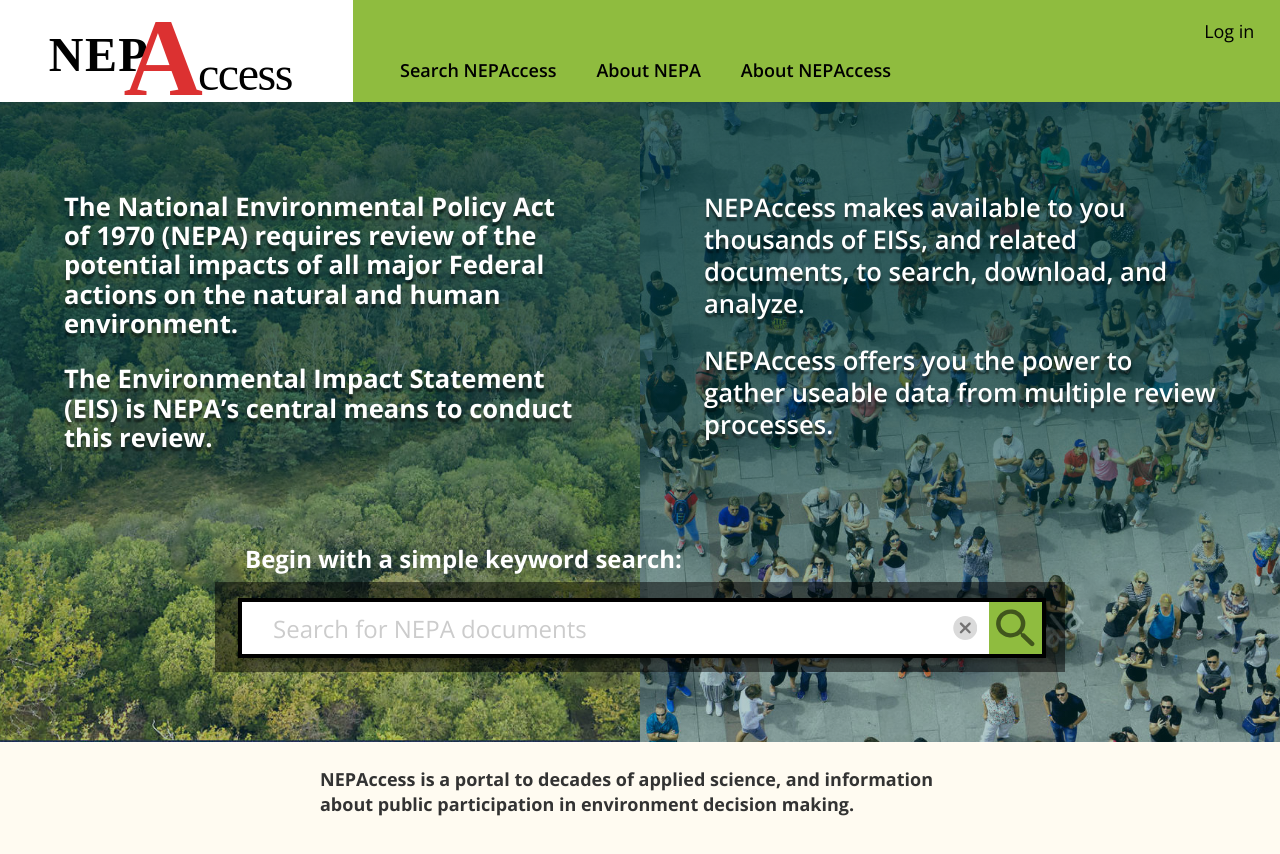
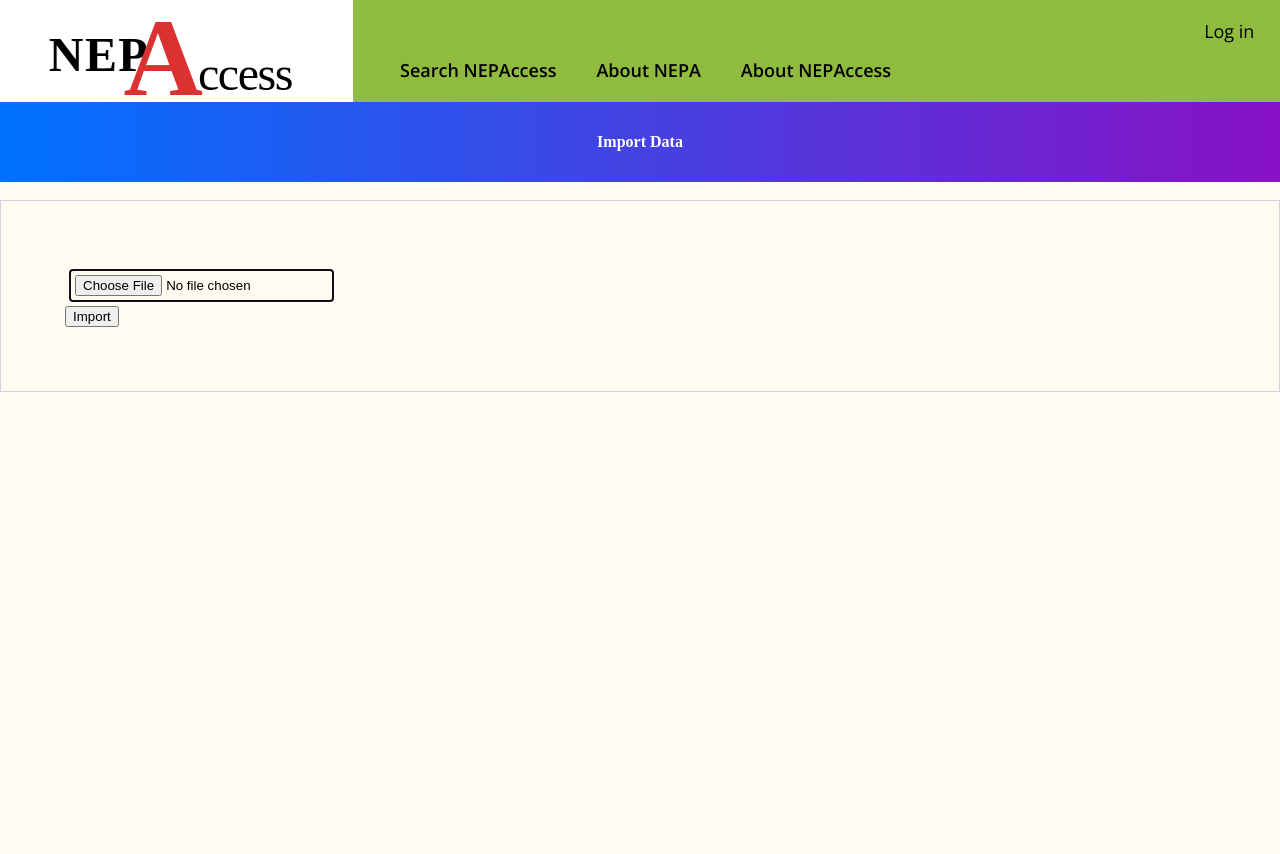
Before and after one commit to GeorgeMSchaffer/nepaccessFront, a React (Create React App) app: page /importer in a window 1280 px wide. Shown: the top 854 px of the page. Built offline with nearby package versions, Linux system fonts and the light colour scheme; no server answers.

Commit message:
Importer component created for uploading a file

```diff
--- /dev/null
+++ b/src/Importer.js
@@ -0,0 +1,175 @@
+import React from 'react';
+import axios from 'axios';
+import Globals from './globals';
+
+class Importer extends React.Component {
+
+
+    constructor(props) {
+        super(props);
+        this.state = {
+            networkError: '',
+            successLabel: '',
+            disabled: false,
+            file: null,
+            title: '',
+            filename: ''
+        };
+    }
+
+
+    // onChange = (evt) => {
+    //     const name = evt.target.name;
+    //     const value = evt.target.value;
+
+    //     this.setState( prevState =>
+    //     {
+    //         const updatedEmail = prevState.resetEmail;
+    //         updatedEmail[name] = value;
+    //         return {
+    //             resetEmail: updatedEmail
+    //         }
+    //     });
+    // }
+
+    onFileChange = (evt) => {
+        this.setState({
+            title: '', /** TODO: Add this component to record details modal and we can save it for the ID or title of that,
+                        creating a link between metadata, file data, otherwise can create a new record with a new unique title and potentially more metadata **/
+            file: evt.target.files[0],
+            filename: evt.target.files[0].name // includes extension
+        });
+    }
+
+    onKeyUp = (evt) => {
+        if(evt.keyCode ===13){
+            evt.preventDefault();
+            this.importFile();
+        }
+    }
+
+    validated = () => {
+        let valid = false;
+        let labelValue = "";
+
+        if(!this.state.file){
+            labelValue = "No file";
+        } else {
+            valid = true;
+        }
+
+        this.setState({successLabel: labelValue});
+        return valid;
+    }
+
+
+    importFile = () => {
+        if(!this.validated()) {
+            return;
+        }
+
+        document.body.style.cursor = 'wait'; // TODO: Not the best way to do this in React, use componentWillUpdate()?
+        this.setState({
+            networkError: '',
+             disabled: true
+        });
+
+        let importUrl = new URL('file/import', Globals.currentHost);
+
+        let uploadFile = new FormData();
+
+        uploadFile.append("title", this.state.title);
+        uploadFile.append("file", this.state.file);
+        uploadFile.append("filename", this.state.filename);
+
+        let networkString = '';
+        let successString = '';
+
+        axios({
+            method: 'POST',
+            url: importUrl,
+            headers: {
+                'Content-Type': "multipart/form-data"
+            },
+            data: uploadFile
+        }).then(response => {
+            let responseOK = response && response.status === 200;
+            if (responseOK) {
+                return true;
+            } else {
+                return false;
+            }
+        }).then(success => {
+            if(success){
+                successString = "Success.";
+            } else {
+                successString = "Failed to import."; // Server down?
+            }
+        }).catch(error => {
+            if(error.response) {
+                if (error.response.status === 500) {
+                    networkString = "Internal server error.";
+                } else if (error.response.status === 404) {
+                    networkString = "Not found.";
+                }
+            } else {
+                networkString = "Server may be down (no response), please try again later.";
+            }
+            successString = "Couldn't import.";
+            console.error('error message ', error);
+        }).finally(e => {
+            this.setState({
+                networkError: networkString,
+                successLabel: successString,
+                disabled: false
+            });
+
+            document.body.style.cursor = 'default'; // TODO: Better to do this in React, use componentDidUpdate()?
+        });
+
+    }
+
+
+    render() {
+        return (
+            <div className="container login-form">
+
+                <div className="form">
+
+                    <div className="note">
+                        <p>Import Data</p>
+                    </div>
+
+                    <label className="loginErrorLabel">
+                        {this.state.networkError}
+                    </label>
+
+                    <div className="form-content">
+                        <div className="row">
+                            <div className="col-md-6">
+                                <div className="form-group">
+                                    <input type="file" id="file" className="form-control" name="file" disabled={this.state.disabled} autoFocus onChange={this.onFileChange} />
+                                </div>
+                            </div>
+                        </div>
+
+                        <button type="button" className="button" id="submit" disabled={this.state.disabled} onClick={this.importFile}>
+                            Import
+                        </button>
+
+                        <label className="infoLabel">
+                            {this.state.successLabel}
+                        </label>
+                    </div>
+
+                </div>
+            </div>
+        )
+    }
+
+    componentDidUpate() {
+
+    }
+}
+
+export default Importer;
--- a/src/Main.js
+++ b/src/Main.js
@@ -18,6 +18,8 @@ import Fulltext from './Fulltext.js';
 import AboutNepa from './AboutNepa.js';
 import AboutNepaccess from './AboutNepaccess';
 // import Help from './Help';
+
+import Importer from './Importer';
 
 import Globals from './globals.js';
 
@@ -151,6 +153,7 @@ class Main extends React.Component {
                 <Route path="/aboutnepa" component={AboutNepa}/>
                 <Route path="/aboutnepaccess" component={AboutNepaccess}/>
 
+                <Route path="/importer" component={Importer}/>
                 <Route path="/generate" component={Generate}/>
 
                 <Route path="/" component={Landing}/>
```
